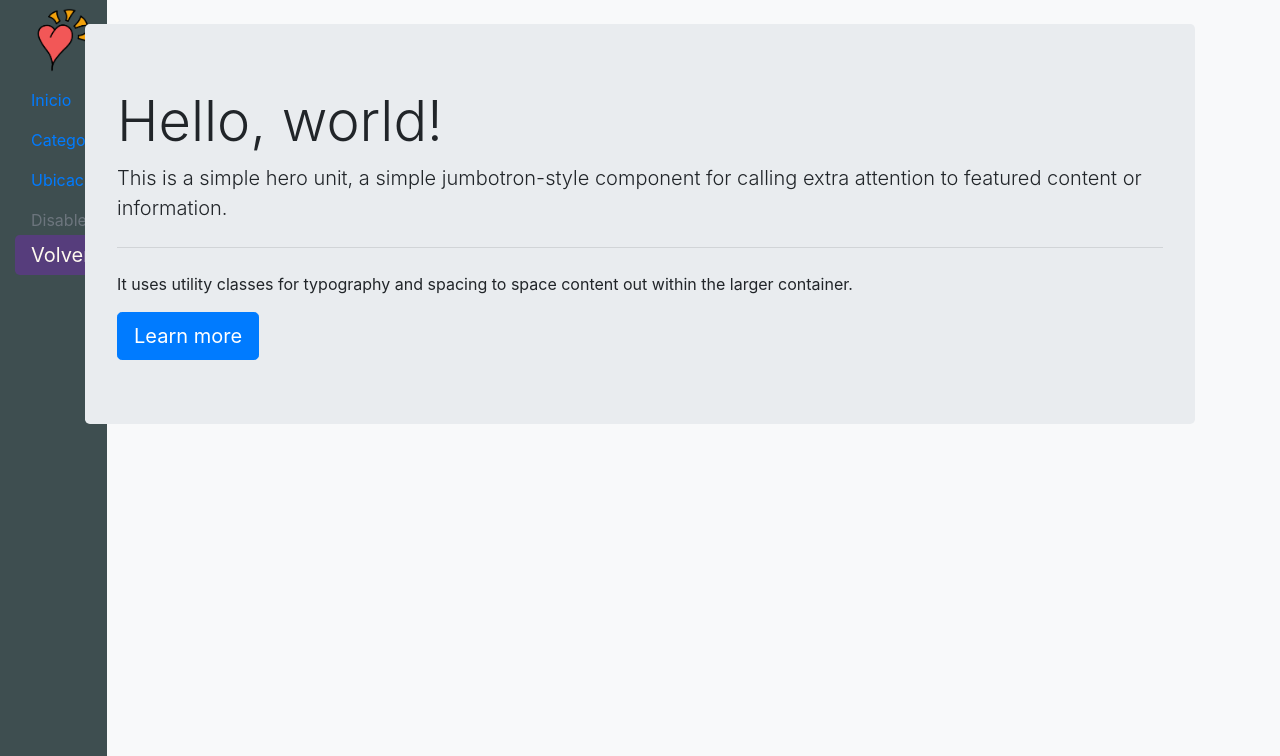
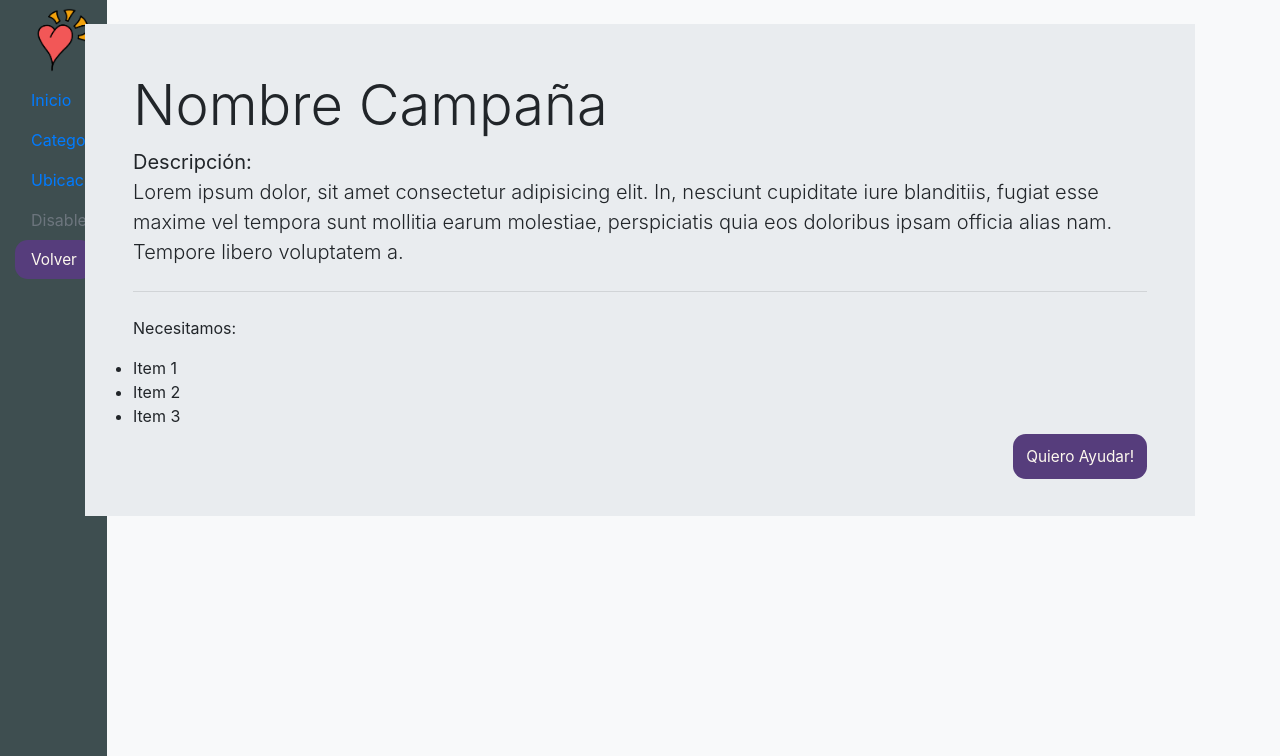
Before and after one commit to pag0dy/proyecto_grupal, a Django app: page /campana/ in a window 1280 px wide. Shown: the top 756 px of the page. Run offline with Django 3.2, Linux system fonts and the light colour scheme; parts of the project's set-up code (start-up, migrations or seed data) failed here and were passed over; some libraries are stand-ins or nearby versions.

Commit message:
Actualizacion a templates: dashboard_campana, bienvenida, menu, acceso y registro.

```diff
--- a/proyecto_grupal/templates/campana/dashboard_campana.html
+++ b/proyecto_grupal/templates/campana/dashboard_campana.html
@@ -11,12 +11,19 @@
 {% block contenido %}
 <div class="col d-flex">
     <div class="row justify-content-center">
-        <div class="jumbotron mt-4">
-            <h1 class="display-4">Hello, world!</h1>
-            <p class="lead">This is a simple hero unit, a simple jumbotron-style component for calling extra attention to featured content or information.</p>
+        <div class="jumbotron jumbotron-fluid p-5 mt-4">
+            <h1 class="display-4">Nombre Campaña</h1>
+            <p class="lead"><b>Descripción:</b><br>Lorem ipsum dolor, sit amet consectetur adipisicing elit. In, nesciunt cupiditate iure blanditiis, fugiat esse maxime vel tempora sunt mollitia earum molestiae, perspiciatis quia eos doloribus ipsam officia alias nam. Tempore libero voluptatem a.</p>
             <hr class="my-4">
-            <p>It uses utility classes for typography and spacing to space content out within the larger container.</p>
-            <a class="btn btn-primary btn-lg" href="#" role="button">Learn more</a>
+            <p>Necesitamos:</p>
+            <ul>
+                <li>Item 1</li>
+                <li>Item 2</li>
+                <li>Item 3</li>
+            </ul>
+            <div class="text-right">
+                <a class="btn-big-dark bg-purple" href="#" role="button">Quiero Ayudar!</a>
+            </div>
         </div>
     </div>
 </div>
--- a/proyecto_grupal/templates/master/bienvenida.html
+++ b/proyecto_grupal/templates/master/bienvenida.html
@@ -20,6 +20,8 @@
         </div>
     </div>
     <div class="row mt-5 d-flex flex-row justify-content-center">
-        <a href="{% url 'dashboard' %}"><img class="arrow-btn" src="static/img/noun_Arrow_grey.png" alt="arrow"></a>
+        <a href="{% url 'dashboard' %}"><img class="arrow-btn" src="static/img/noun_Arrow_grey.png" alt="arrow">
+            <h4 class="text-center">Explorar</h4>
+        </a>
     </div>
 {% endblock %}
--- a/proyecto_grupal/templates/menu.html
+++ b/proyecto_grupal/templates/menu.html
@@ -16,7 +16,7 @@
           <a class="nav-link disabled" href="#" tabindex="-1" aria-disabled="true">Disabled</a>
         </li>
         <li class="nav-item">
-            <a href="/" class="btn-big-dark bg-purple btn-lg">Volver</a>
-          </li>
+            <a href="/" class="nav-link btn-big-dark bg-purple btn-med">Volver</a>
+        </li>
       </ul>
 </aside>
```
Also changed, not shown: proyecto_grupal/templates/registro_acceso/acceso.html (+7 -6 lines), proyecto_grupal/templates/registro_acceso/registro.html (+6 -5 lines).
